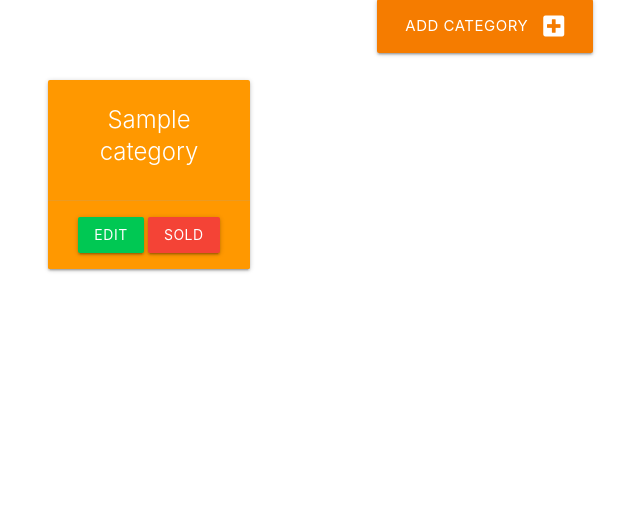
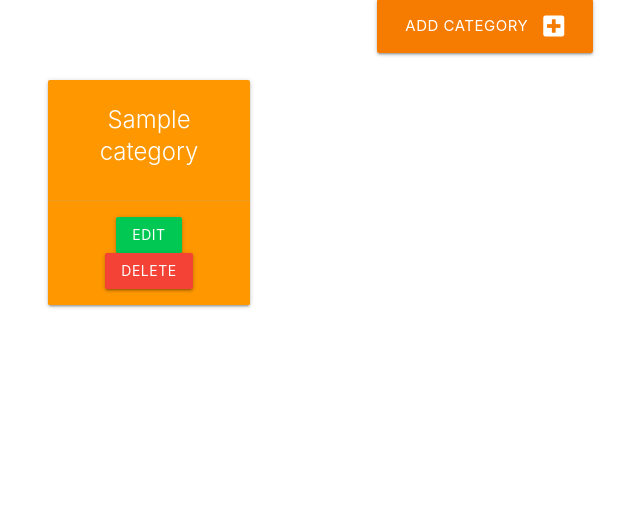
Before and after one commit to uctv9805/msp3-flask-sqlalchemy, a Flask app: page /categories in a window 1280 px wide. Shown: the part 160-689 px from the top of the page, without its empty margins (155-795 px from the left). Run offline with Flask 3, Linux system fonts and the light colour scheme; tables that the repository leaves empty hold one stand-in row (values such as "Sample post").

Commit message:
add delete function so that categories can be deleted

```diff
--- a/itemsforsale/routes.py
+++ b/itemsforsale/routes.py
@@ -32,3 +32,11 @@ def edit_category(category_id):
         db.session.commit()
         return redirect(url_for("categories"))
     return render_template("edit_category.html", category=category)
+
+
+@app.route("/delete_category/<int:category_id>")
+def delete_category(category_id):
+    category = Category.query.get_or_404(category_id)
+    db.session.delete(category)
+    db.session.commit()
+    return redirect(url_for("categories"))
--- a/itemsforsale/templates/categories.html
+++ b/itemsforsale/templates/categories.html
@@ -20,7 +20,7 @@
           </div>
           <div class="card-action">
               <a href="{{ url_for('edit_category', category_id=category.id) }}" class="btn green accent-4">Edit</a>
-          <a href="#" class="btn red">Sold</a>
+              <a href="{{ url_for('delete_category', category_id=category.id) }}" class="btn red">Delete</a>
           </div>
       </div>
   </div>
```
Lines whose indentation alone changed are shown as unchanged.
